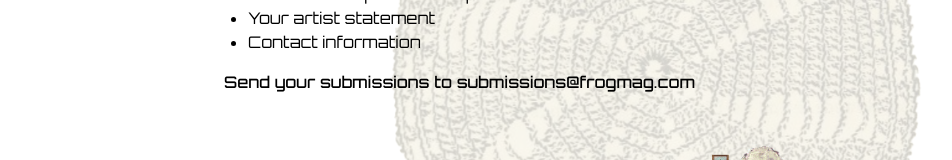
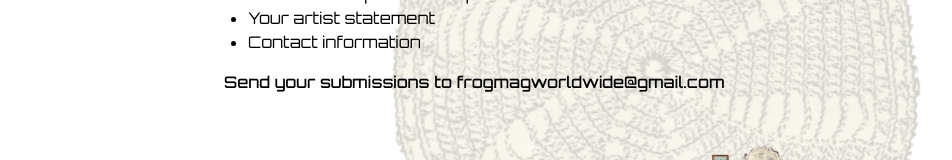
Before and after one commit to masoncm97/frog-mag, a Next.js app: page /submit in a window 1280 px wide. Shown: the part 338-498 px from the top of the page, without its empty margins (0-952 px from the left). Built offline with nearby package versions, Linux system fonts and the light colour scheme.

Commit message:
Updated email

```diff
--- a/app/submit/page.tsx
+++ b/app/submit/page.tsx
@@ -40,7 +40,7 @@ export default function SubmitPage() {
           <li>Contact information</li>
         </ul>
         <p className="text-sm md:text-base font-medium">
-          Send your submissions to submissions@frogmag.com
+          Send your submissions to frogmagworldwide@gmail.com
         </p>
       </div>
     </main>
```
